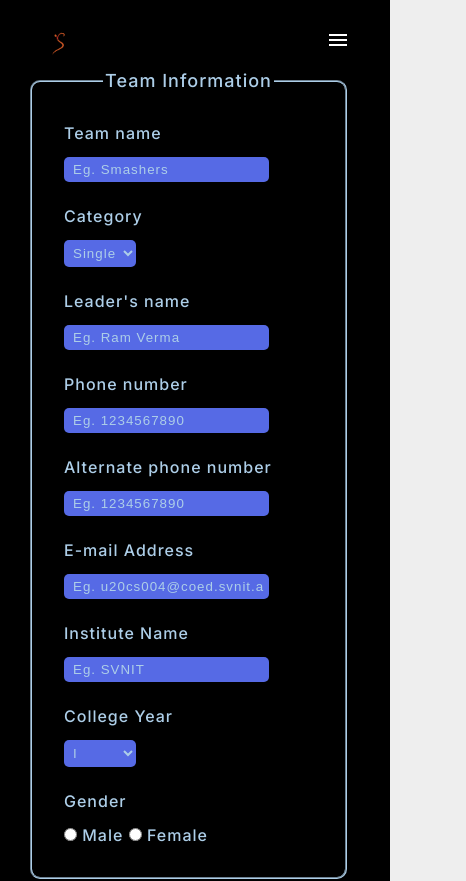
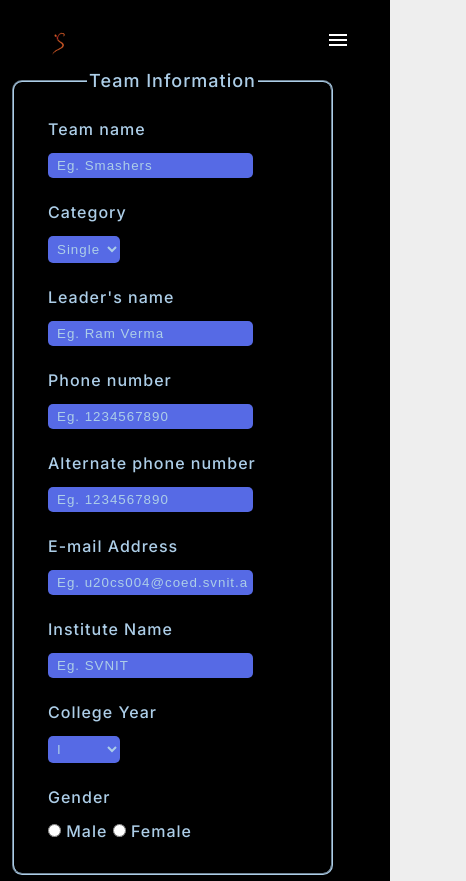
Before and after one commit to Naman-Rohilla/Sparsh2023, a React (Create React App) app: page /register in a window 390 px wide. Shown: the top 881 px of the page, 466 px wide, since content can reach past the window. Built offline with nearby package versions, Linux system fonts and the light colour scheme; a web font is replaced by a local one.

Commit message:
bug-fix-3

```diff
--- a/src/Components/register/register.css
+++ b/src/Components/register/register.css
@@ -8,6 +8,8 @@
     padding-top: 10px;
     color: #adcee8;
     font-family: Inter;
+    display: flex;
+    /* justify-content: center; */
 }
 
 #part-1 {
@@ -19,8 +21,8 @@
 }
 
 #part-1 .fieldset {
-    margin: 0px 0px 20px 20px;
-    padding: 10px;
+    /* margin: 0px 0px 20px 20px; */
+    /* padding: 10px; */
     width: 5px;
     border-color: #adcee8;
     border-radius: 10px;
@@ -168,11 +170,11 @@ select {
         flex-direction: column;
     }
     #part-1 {
-        width: 100vw;
+        /* width: 100vw; */
     }
     .flex-2 div {
-        width: 100vw;
-        margin: 2px;
+        width: 70vw;
+        /* margin: 2px; */
         padding: 5px;
     }
     .flex-container {
```
